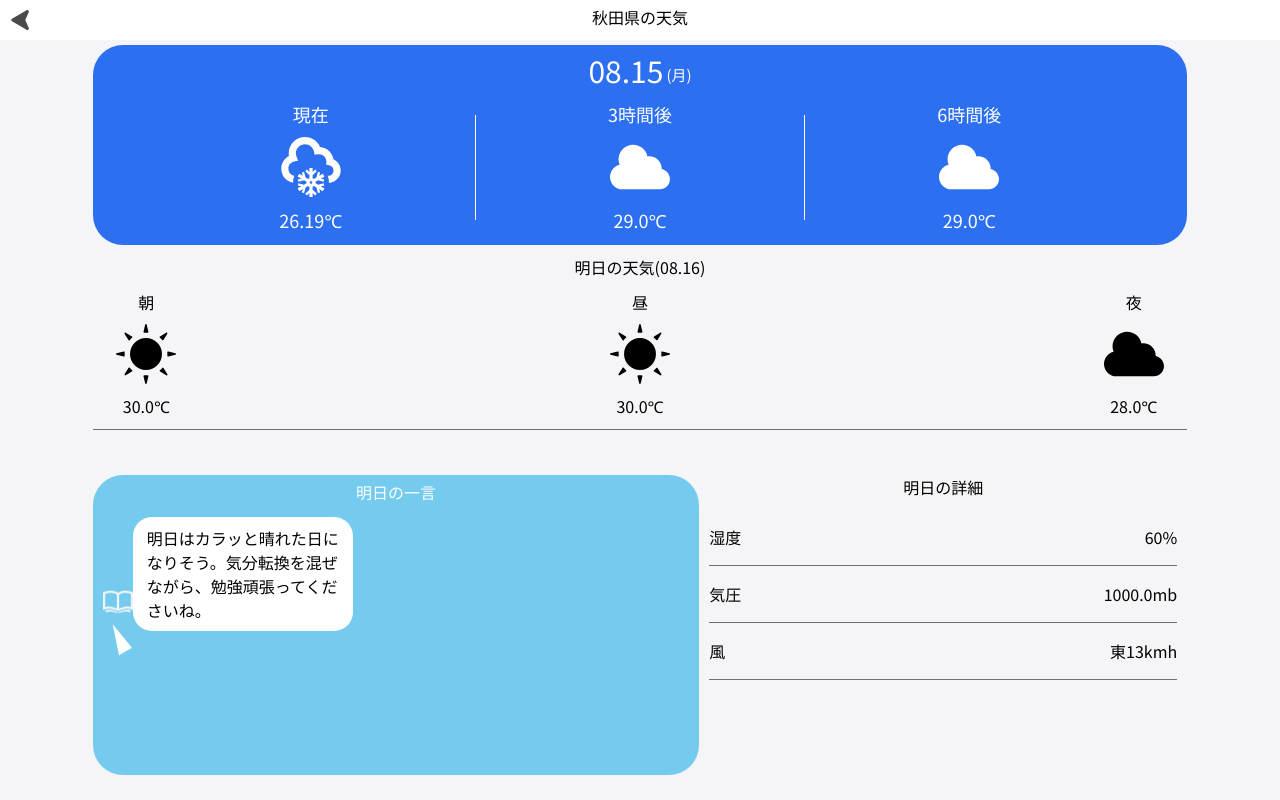
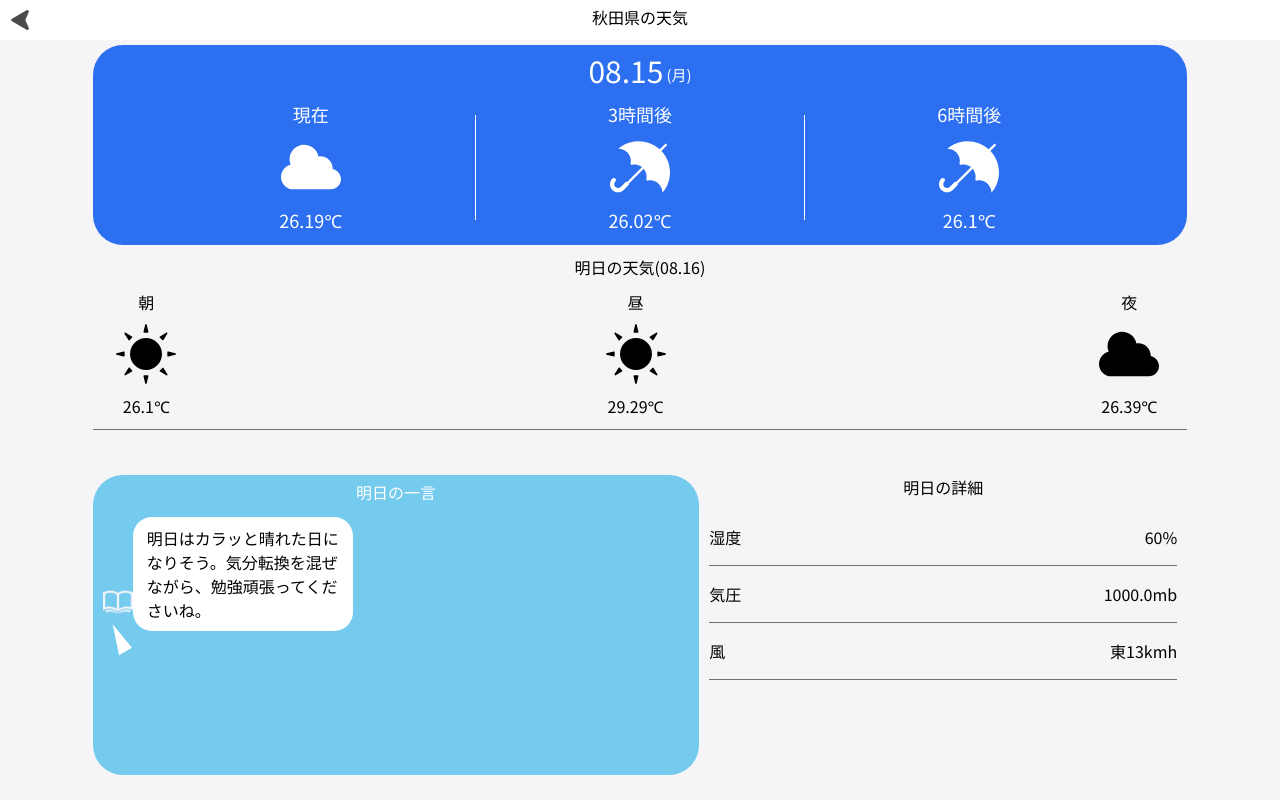
Before and after one commit to Ayane1234/weather-app, a React (Create React App) app: page /Weather in a window 1280 px wide. Built offline with nearby package versions, Linux system fonts and the light colour scheme.

Commit message:
お天気アイコンのコンポーネント化、明日の天気の表示

```diff
--- /dev/null
+++ b/src/components/WeatherIcon.js
@@ -0,0 +1,106 @@
+import React from "react";
+import SunnyWhite from "../img/sunny_white.svg";
+import CloudyWhite from "../img/cloudy_white.svg";
+import RainyWhite from "../img/rainy_white.svg";
+import CloudySunnyWhite from "../img/cloudy_sunny_white.svg";
+import SnowyWhite from "../img/snowy_white.svg";
+import MistWhite from "../img/mist_white.svg";
+import DrizzleWhite from "../img/drizzle_white.svg";
+import ThunderStormWhite from "../img/thunderstorm_white.svg";
+import DrizzleBlack from "../img/drizzle_black.svg";
+import SunnyBlack from "../img/sunny_black.svg";
+import CloudyBlack from "../img/cloudy_black.svg";
+import RainyBlack from "../img/rainy_black.svg";
+import CloudySunnyBlack from "../img/cloudy_sunny_black.svg";
+import MistBlack from "../img/mist_black.svg";
+import SnowyBlack from "../img/snowy_black.svg";
+import ThunderStormBlack from "../img/thunderstorm_black.svg";
+
+export const WeatherIcon = ({ weatherId }) => {
+  let weatherIconToday = "";
+  let weatherIconTommorrow = "";
+
+  if (weatherId === 800) {
+    weatherIconToday = SunnyWhite;
+    weatherIconTommorrow = SunnyBlack;
+    // currentWeatherIcon = SunnyWhite;
+  } else if (weatherId === 801) {
+    weatherIconToday = CloudySunnyWhite;
+    weatherIconTommorrow = CloudySunnyBlack;
+
+    // currentWeatherIcon = CloudySunnyWhite;
+  } else if (802 <= weatherId && weatherId < 805) {
+    weatherIconToday = CloudyWhite;
+    weatherIconTommorrow = CloudyBlack;
+    // currentWeatherIcon = CloudyWhite;
+  } else if (701 <= weatherId && weatherId < 782) {
+    weatherIconToday = MistWhite;
+    weatherIconTommorrow = MistBlack;
+  } else if (600 <= weatherId && weatherId < 623) {
+    weatherIconToday = SnowyWhite;
+    weatherIconTommorrow = SnowyBlack;
+    // currentWeatherIcon = SnowyWhite;
+  } else if (500 <= weatherId && weatherId < 532) {
+    weatherIconToday = RainyWhite;
+    weatherIconTommorrow = RainyBlack;
+    // currentWeatherIcon = RainyWhite;
+  } else if (300 <= weatherId && weatherId < 322) {
+    weatherIconToday = DrizzleWhite;
+    weatherIconTommorrow = DrizzleBlack;
+  } else if (200 <= weatherId && weatherId < 233) {
+    weatherIconToday = ThunderStormWhite;
+    weatherIconTommorrow = ThunderStormBlack;
+  } else {
+    weatherIconToday = CloudyWhite;
+    weatherIconTommorrow = CloudyBlack;
+  }
+
+  return (
+    <div>
+      <img src={weatherIconToday} alt="天気" />
+    </div>
+  );
+};
+
+// if (getForecastCurrentWeather === 800) {
+//   currentWeather = "晴れ";
+//   currentWeatherIcon = SunnyWhite;
+// } else if (getForecastCurrentWeather === 801) {
+//   currentWeather = "晴れときどき曇り";
+//   currentWeatherIcon = CloudySunnyWhite;
+// } else if (
+//   802 <= getForecastCurrentWeather &&
+//   getForecastCurrentWeather < 805
+// ) {
+//   currentWeather = "曇り";
+//   currentWeatherIcon = CloudyWhite;
+// } else if (
+//   701 <= getForecastCurrentWeather &&
+//   getForecastCurrentWeather < 782
+// ) {
+//   currentWeather = "靄";
+// } else if (
+//   600 <= getForecastCurrentWeather &&
+//   getForecastCurrentWeather < 623
+// ) {
+//   currentWeather = "雪";
+//   currentWeatherIcon = SnowyWhite;
+// } else if (
+//   500 <= getForecastCurrentWeather &&
+//   getForecastCurrentWeather < 532
+// ) {
+//   currentWeather = "雨";
+//   currentWeatherIcon = RainyWhite;
+// } else if (
+//   300 <= getForecastCurrentWeather &&
+//   getForecastCurrentWeather < 322
+// ) {
+//   currentWeather = "霧雨";
+// } else if (
+//   200 <= getForecastCurrentWeather &&
+//   getForecastCurrentWeather < 233
+// ) {
+//   currentWeather = "雷雨";
+// } else {
+//   currentWeather = "その他";
+// }
--- /dev/null
+++ b/src/function/setWeather.js
@@ -0,0 +1,31 @@
+export const setWeather = (forecastWeather) => {
+  let weather = "";
+  //   let currentWeatherIcon = "";
+
+  if (forecastWeather === 800) {
+    weather = "晴れ";
+    // currentWeatherIcon = SunnyWhite;
+  } else if (forecastWeather === 801) {
+    weather = "晴れときどき曇り";
+    // currentWeatherIcon = CloudySunnyWhite;
+  } else if (802 <= forecastWeather && forecastWeather < 805) {
+    weather = "曇り";
+    // currentWeatherIcon = CloudyWhite;
+  } else if (701 <= forecastWeather && forecastWeather < 782) {
+    weather = "靄";
+  } else if (600 <= forecastWeather && forecastWeather < 623) {
+    weather = "雪";
+    // currentWeatherIcon = SnowyWhite;
+  } else if (500 <= forecastWeather && forecastWeather < 532) {
+    weather = "雨";
+    // currentWeatherIcon = RainyWhite;
+  } else if (300 <= forecastWeather && forecastWeather < 322) {
+    weather = "霧雨";
+  } else if (200 <= forecastWeather && forecastWeather < 233) {
+    weather = "雷雨";
+  } else {
+    weather = "その他";
+  }
+
+  return weather;
+};
--- a/src/screens/Weather.js
+++ b/src/screens/Weather.js
@@ -6,82 +6,61 @@ import CloudySunnyWhite from "../img/cloudy_sunny_white.svg";
 import SnowyWhite from "../img/snowy_white.svg";
 import SunnyBlack from "../img/sunny_black.svg";
 import CloudyBlack from "../img/cloudy_black.svg";
+import RainyBlack from "../img/rainy_black.svg";
 import Book from "../img/book.png";
 import BackIcon from "../img/back-icon.svg";
 import { testData } from "../api/testDataApi";
 import { dateFormat } from "../function/dateFormat";
+import { setWeather } from "../function/setWeather";
 import { commentUnit } from "../display/commentUnit";
+import { WeatherIcon } from "../components/WeatherIcon";
+import { FormControlUnstyledContext } from "@mui/base";
 
 export const Weather = () => {
   //　APIで取得するときは、摂氏で取得するパラメータをつける"&units=metric"
-  // 9:38に取得したテストデータ
-  console.log("testData:", testData);
+  // 8-15 9:38のデータ
+  // console.log(
+  //   "testData.list[2].weather[0].id:",
+  //   testData.list[2].weather[0].id
+  // );
+  // console.log("testData.list[1]:", testData.list[1]);
+
   const getForecastTimestamp = testData.list[0].dt;
   const getForecastCurrentTimeObject = new Date(getForecastTimestamp * 1000);
   const getForecastCurrentTime = dateFormat(
     getForecastCurrentTimeObject,
     "YYYY-MM-DD hh"
   );
-  const today = new Date("2022/8/15 19:39:50");
+  const today = new Date("2022/8/15 21:38:50");
   const currentTime = dateFormat(today, "YYYY-MM-DD hh");
-  console.log(" getForecastCurrentTime:", currentTime);
+  // console.log("日本時間currentTime:", currentTime);
+  // console.log("UTCを日本時間にした天気予報時間", getForecastCurrentTime);
 
+  // 今日の天気の取得
   let currentTemp = "";
-  let currentWeather = "";
-  let getForecastCurrentWeather = "";
-  let currentWeatherIcon = "";
+  let threeHourTemp = "";
+  let sixHourTemp = "";
+  let currentWeatherId = "";
+  let threeHourWeatherId = "";
+  let sixHourWeatherId = "";
+
   if (getForecastCurrentTime === currentTime) {
     currentTemp = testData.list[0].main.temp;
+    threeHourTemp = testData.list[1].main.temp;
+    sixHourTemp = testData.list[2].main.temp;
+
+    currentWeatherId = testData.list[0].weather[0].id;
+    threeHourWeatherId = testData.list[1].weather[0].id;
+    sixHourWeatherId = testData.list[2].weather[0].id;
   } else {
     currentTemp = testData.list[1].main.temp;
-    getForecastCurrentWeather = 600;
-    // getForecastCurrentWeather = testData.list[1].weather[0].id;
-    console.log("getForecastCurrentWeather:", getForecastCurrentWeather);
+    threeHourTemp = testData.list[2].main.temp;
+    sixHourTemp = testData.list[3].main.temp;
 
-    if (getForecastCurrentWeather === 800) {
-      currentWeather = "晴れ";
-      currentWeatherIcon = SunnyWhite;
-    } else if (getForecastCurrentWeather === 801) {
-      currentWeather = "晴れときどき曇り";
-      currentWeatherIcon = CloudySunnyWhite;
-    } else if (
-      802 <= getForecastCurrentWeather &&
-      getForecastCurrentWeather < 805
-    ) {
-      currentWeather = "曇り";
-      currentWeatherIcon = CloudyWhite;
-    } else if (
-      701 <= getForecastCurrentWeather &&
-      getForecastCurrentWeather < 782
-    ) {
-      currentWeather = "靄";
-    } else if (
-      600 <= getForecastCurrentWeather &&
-      getForecastCurrentWeather < 623
-    ) {
-      currentWeather = "雪";
-      currentWeatherIcon = SnowyWhite;
-    } else if (
-      500 <= getForecastCurrentWeather &&
-      getForecastCurrentWeather < 532
-    ) {
-      currentWeather = "雨";
-      currentWeatherIcon = RainyWhite;
-    } else if (
-      300 <= getForecastCurrentWeather &&
-      getForecastCurrentWeather < 322
-    ) {
-      currentWeather = "霧雨";
-    } else if (
-      200 <= getForecastCurrentWeather &&
-      getForecastCurrentWeather < 233
-    ) {
-      currentWeather = "雷雨";
-    } else {
-      currentWeather = "その他";
-    }
+    currentWeatherId = testData.list[1].weather[0].id;
+    threeHourWeatherId = testData.list[2].weather[0].id;
+    sixHourWeatherId = testData.list[3].weather[0].id;
   }
-  console.log("currentWeather:", currentWeather);
 
   // 表示用日付の取得
   const currentDate = today.getDate();
@@ -95,13 +74,47 @@ export const Weather = () => {
   const displayToday = `${displayCurrentMonth}.${displayCurrentDate}`;
 
   // 表示用明日の日付の取得
-  const tommorrowDate = today.getDate() + 1;
+  const tommorrowDate = today.getDate() + 1; //このままだと、31日の次が、32になる。
   const tommorrowMonth = today.getMonth() + 1;
 
   const displayTommorrowDate = ("0" + tommorrowDate).slice(-2);
   const displayTommorrowMonth = ("0" + tommorrowMonth).slice(-2);
 
   const displayTommorrow = `${displayTommorrowMonth}.${displayTommorrowDate}`;
+
+  // 明日の天気の取得
+  const tommorrow = new Date("2022/8/15 9:38:50");
+  tommorrow.setDate(tommorrow.getDate() + 1);
+  const formatedTommorrow = dateFormat(tommorrow, "YYYY-MM-DD");
+  const formatedToday = dateFormat(today, "YYYY-MM-DD");
+
+  const tommorrowMorningTime = formatedToday.concat(" 21:00:00");
+  const tommorrowNoonTime = formatedTommorrow.concat(" 03:00:00");
+  const tommorrowNightTime = formatedTommorrow.concat(" 12:00:00");
+  console.log("tommorrowNightTime:", tommorrowNightTime);
+  const tommorowMorningForecast = testData.list.filter(
+    (list) => list.dt_txt === tommorrowMorningTime
+  );
+
+  const tommorrowNoonForeast = testData.list.filter(
+    (list) => list.dt_txt === tommorrowNoonTime
+  );
+
+  const tommorrowNightForecast = testData.list.filter(
+    (list) => list.dt_txt === tommorrowNightTime
+  );
+  console.log("tommorrowNightForecast:", tommorrowNightForecast);
+
+  const tommorrowNightTimestamp = tommorrowNightForecast[0].dt;
+  console.log("tommorrowNightTimestamp:", tommorrowNightTimestamp);
+  const tommorrowNightJapanTime = new Date(tommorrowNightTimestamp * 1000);
+  console.log("tommorrowNightJapanTime:", tommorrowNightJapanTime);
+
+  const tommorrowMorningTemp = tommorowMorningForecast[0].main.temp;
+  const tommorrowNoonTemp = tommorrowNoonForeast[0].main.temp;
+  const tommorrowNightTemp = tommorrowNightForecast[0].main.temp;
+  // 天気予報の前日の21:00が、日本時間の翌日6:00になる
+  // console.log(":", new Date(tommorrow * 1000));
 
   return (
     <div>
@@ -121,7 +134,7 @@ export const Weather = () => {
                 <div style={styles.currentWeatherSection}>
                   <div style={styles.timeTiltle}>現在</div>
                   <div style={styles.todayWeatherDetail}>
-                    <img src={currentWeatherIcon} alt="天気" />
+                    <WeatherIcon weatherId={currentWeatherId} />
                   </div>
                   <div style={styles.todayWeatherTemp}>
                     {currentTemp}
@@ -132,17 +145,23 @@ export const Weather = () => {
                 <div style={styles.threeHourWeatherSection}>
                   <div style={styles.timeTiltle}>3時間後</div>
                   <div style={styles.todayWeatherDetail}>
-                    <img src={CloudyWhite} alt="くもり" />
+                    <WeatherIcon weatherId={threeHourWeatherId} />
                   </div>
-                  <div style={styles.todayWeatherTemp}>29.0℃</div>
+                  <div style={styles.todayWeatherTemp}>
+                    {threeHourTemp}
+                    {commentUnit.unit.temp}
+                  </div>
                 </div>
 
                 <div style={styles.sixHourWeatherSection}>
                   <div style={styles.timeTiltle}>6時間後</div>
                   <div style={styles.todayWeatherDetail}>
-                    <img src={CloudyWhite} alt="くもり" />
+                    <WeatherIcon weatherId={sixHourWeatherId} />
                   </div>
-                  <div style={styles.todayWeatherTemp}>29.0℃</div>
+                  <div style={styles.todayWeatherTemp}>
+                    {sixHourTemp}
+                    {commentUnit.unit.temp}
+                  </div>
                 </div>
               </div>
             </div>
@@ -161,21 +180,30 @@ export const Weather = () => {
                   <div style={styles.tommorrowForcast}>
                     <img src={SunnyBlack} alt="晴れ" />
                   </div>
-                  <div style={styles.tommorowWeatherTemp}>30.0℃</div>
+                  <div style={styles.tommorowWeatherTemp}>
+                    {tommorrowMorningTemp}
+                    {commentUnit.unit.temp}
+                  </div>
                 </div>
                 <div style={styles.tommorrowWeather}>
                   <div style={styles.timeTiltle}>昼</div>
                   <div style={styles.tommorrowForcast}>
                     <img src={SunnyBlack} alt="晴れ" />
                   </div>
-                  <div style={styles.tommorowWeatherTemp}>30.0℃</div>
+                  <div style={styles.tommorowWeatherTemp}>
+                    {tommorrowNoonTemp}
+                    {commentUnit.unit.temp}
+                  </div>
                 </div>
                 <div style={styles.tommorrowWeather}>
                   <div style={styles.timeTiltle}>夜</div>
                   <div style={styles.tommorrowForcast}>
                     <img src={CloudyBlack} alt="晴れ" />
                   </div>
-                  <div style={styles.tommorowWeatherTemp}>28.0℃</div>
+                  <div style={styles.tommorowWeatherTemp}>
+                    {tommorrowNightTemp}
+                    {commentUnit.unit.temp}
+                  </div>
                 </div>
               </div>
             </div>
```
